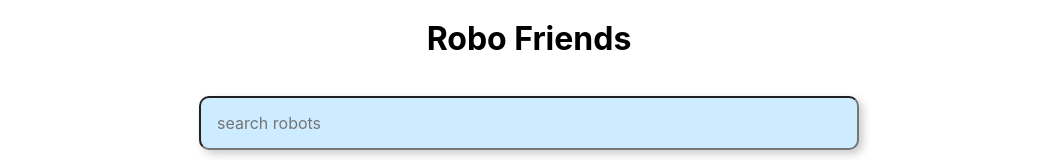
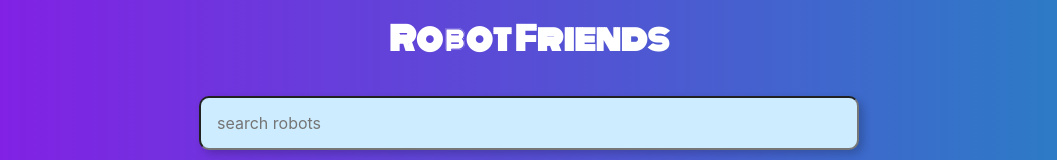
Before and after one commit to ccweerasinghe1994/Complete-Web_Dev_BootCamp, a React (Create React App) app in the folder 4.ReactReduxModuleBundling/robofriends/: page / in a window 1280 px wide. Shown: the top 160 px of the page, without its empty margins (111-1168 px from the left). Built offline with nearby package versions, Linux system fonts and the light colour scheme.

Commit message:
adding new font and bg color

```diff
--- a/4.ReactReduxModuleBundling/robofriends/public/index.html
+++ b/4.ReactReduxModuleBundling/robofriends/public/index.html
@@ -15,6 +15,7 @@
       user's mobile device or desktop. See https://developers.google.com/web/fundamentals/web-app-manifest/
     -->
     <link rel="manifest" href="%PUBLIC_URL%/manifest.json" />
+    <link href="https://fonts.googleapis.com/css2?family=Monoton&display=swap" rel="stylesheet">
     <!--
       Notice the use of %PUBLIC_URL% in the tags above.
       It will be replaced with the URL of the `public` folder during the build.
--- a/4.ReactReduxModuleBundling/robofriends/src/App.js
+++ b/4.ReactReduxModuleBundling/robofriends/src/App.js
@@ -1,36 +1,43 @@
-import React, {Component} from "react";
+import React, { Component } from "react";
 import CardList from "./CardList";
 import SearchBox from "./SearchBox";
-import {robots} from './Robots'
-class App extends Component  {
-    constructor() {
-        super();
-        this.state={
-            robots:robots,
-            searchFeild:""
-        }
-    }
-    onSearchChange=(event)=>{
-        this.setState({
-            searchFeild:event.target.value
-        })
-
-    }
-    render() {
-        const filterdRobots = this.state.robots.filter(robot=>robot.name.toLowerCase().includes(
-            this.state.searchFeild.toLowerCase()
-        ))
-        return (
-            <div className='tc' >
-                <h1 className='tc'>Robo Friends</h1>
-                <SearchBox searchFeild={this.state.searchFeild} searchChange={this.onSearchChange}/>
-                <CardList robots={filterdRobots}/>
-            </div>
-        )
-    }
-
-
-
+import { robots } from "./Robots";
+class App extends Component {
+  constructor() {
+    super();
+    this.state = {
+      robots: robots,
+      searchFeild: "",
+    };
+  }
+  onSearchChange = (event) => {
+    this.setState({
+      searchFeild: event.target.value,
+    });
+  };
+  render() {
+    const filterdRobots = this.state.robots.filter((robot) =>
+      robot.name.toLowerCase().includes(this.state.searchFeild.toLowerCase())
+    );
+    return (
+      <div className='tc'>
+        <h1
+          style={{
+            fontFamily: "Monoton",
+            color: "white",
+          }}
+          className='tc'
+        >
+          Robot Friends
+        </h1>
+        <SearchBox
+          searchFeild={this.state.searchFeild}
+          searchChange={this.onSearchChange}
+        />
+        <CardList robots={filterdRobots} />
+      </div>
+    );
+  }
 }
 
 export default App;
--- a/4.ReactReduxModuleBundling/robofriends/src/index.css
+++ b/4.ReactReduxModuleBundling/robofriends/src/index.css
@@ -1,13 +1,9 @@
 body {
   margin: 0;
-  font-family: -apple-system, BlinkMacSystemFont, 'Segoe UI', 'Roboto', 'Oxygen',
-    'Ubuntu', 'Cantarell', 'Fira Sans', 'Droid Sans', 'Helvetica Neue',
+  font-family: -apple-system, BlinkMacSystemFont, "Segoe UI", "Roboto", "Oxygen",
+    "Ubuntu", "Cantarell", "Fira Sans", "Droid Sans", "Helvetica Neue",
     sans-serif;
   -webkit-font-smoothing: antialiased;
   -moz-osx-font-smoothing: grayscale;
+  background: linear-gradient(to left, rgb(36, 132, 195), rgb(138, 24, 231));
 }
-
-code {
-  font-family: source-code-pro, Menlo, Monaco, Consolas, 'Courier New',
-    monospace;
-}
```
